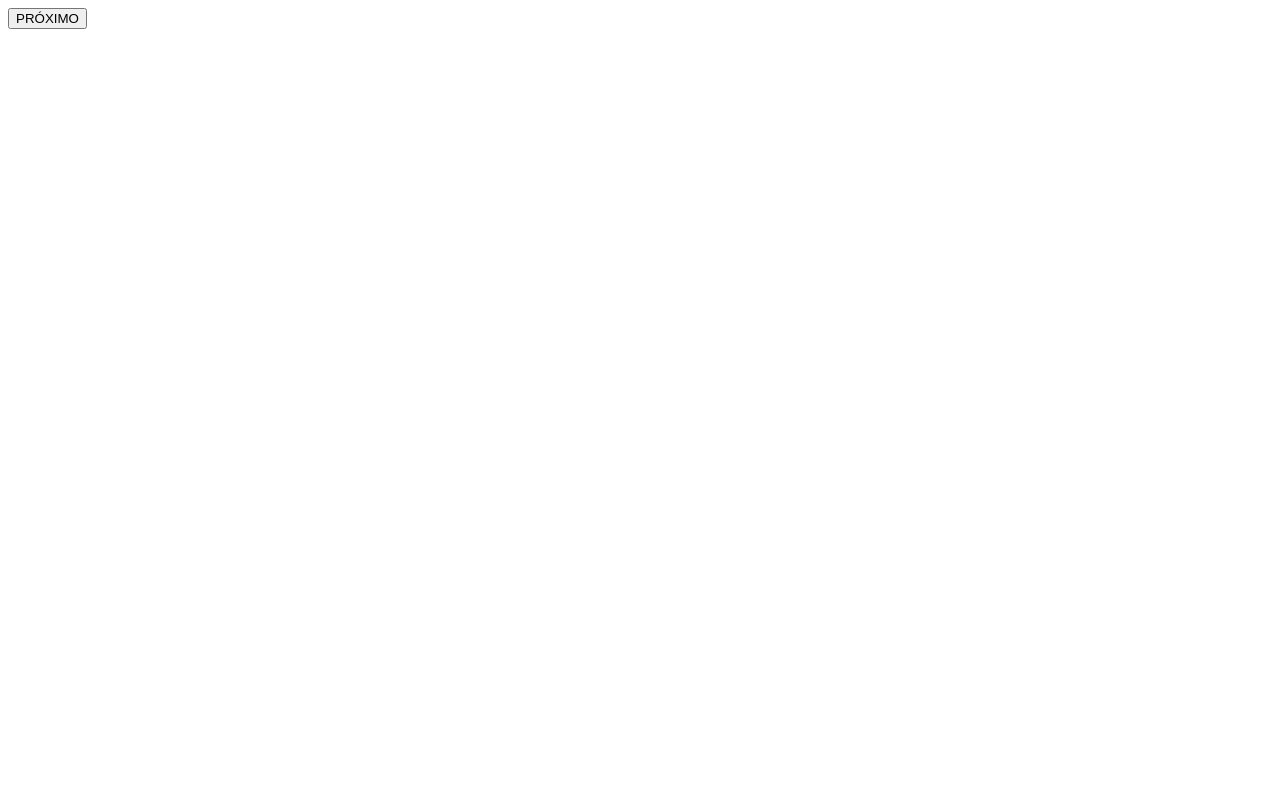
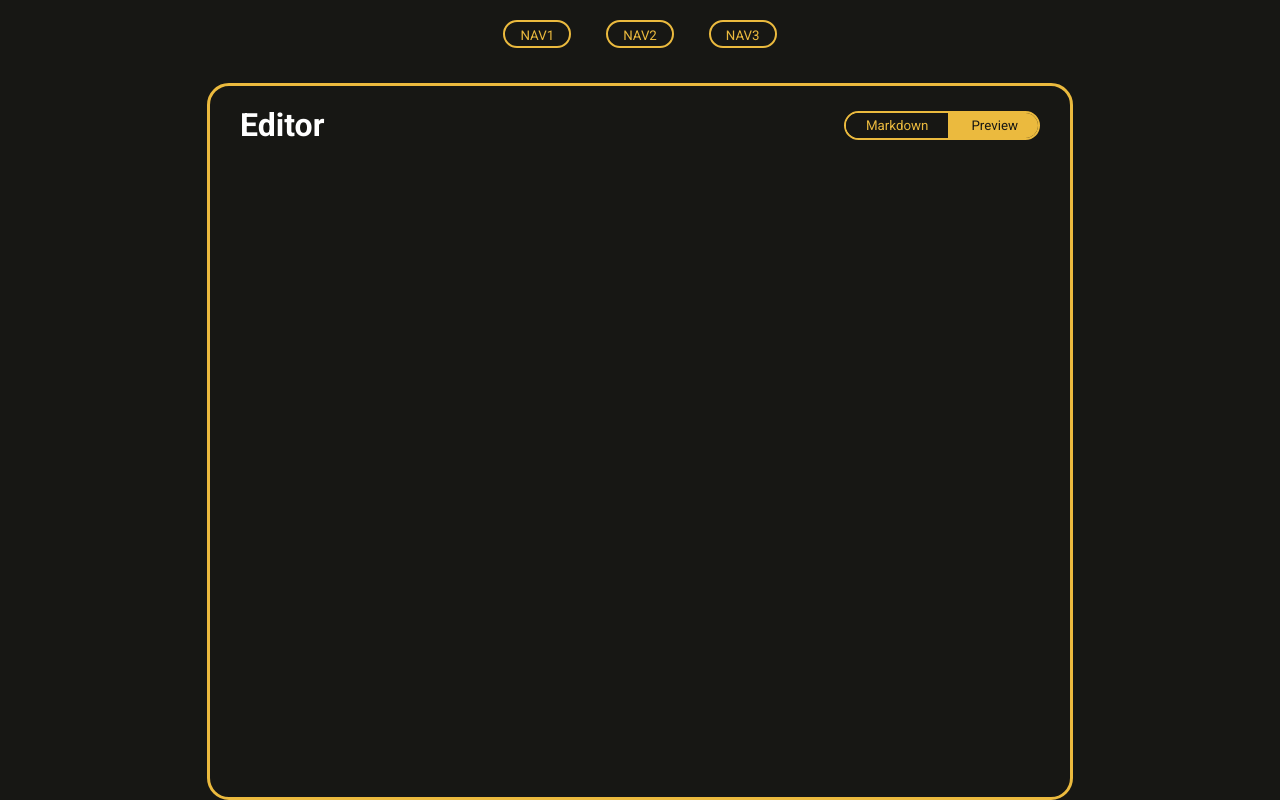
Before and after one commit to NicholasLeao/projeto-dois, a React (Create React App) app: page /new-project in a window 1280 px wide. Before the commit this address had no page. Built offline with nearby package versions, Linux system fonts and the light colour scheme.

Commit message:
initial logic

```diff
--- a/package.json
+++ b/package.json
@@ -9,6 +9,7 @@
     "axios": "^0.26.1",
     "react": "^18.0.0",
     "react-dom": "^18.0.0",
+    "react-markdown": "^8.0.3",
     "react-router-dom": "^6.3.0",
     "react-scripts": "5.0.1",
     "styled-components": "^5.3.5",
--- /dev/null
+++ b/public/index.css
@@ -0,0 +1,16 @@
+
+
+body {
+  margin: 0;
+  padding: 0;
+  width: 100%;
+  background-color: #171714;
+}
+
+* {
+  margin: 0;
+  padding: 0;
+
+  font-family: "Roboto", sans-serif;
+  color: white;
+}
--- a/public/index.html
+++ b/public/index.html
@@ -3,17 +3,28 @@
   <head>
     <meta charset="utf-8" />
 
+    <!-- FONT -->
+    <link rel="preconnect" href="https://fonts.googleapis.com" />
+    <link rel="preconnect" href="https://fonts.gstatic.com" crossorigin />
+    <link
+      href="https://fonts.googleapis.com/css2?family=Roboto:ital,wght@0,100;0,300;0,400;0,500;0,700;0,900;1,100;1,300;1,400;1,500;1,700;1,900&display=swap"
+      rel="stylesheet"
+    />
+    <!--  -->
     <meta name="viewport" content="width=device-width, initial-scale=1" />
     <meta name="theme-color" content="#000000" />
     <meta
       name="description"
       content="Web site created using create-react-app"
     />
-
+    <link rel="stylesheet" href="./index.css" />
     <title>Projeto Dois</title>
   </head>
+  <!--  -->
   <body>
     <noscript>You need to enable JavaScript to run this app.</noscript>
-    <div id="root"></div>
+    <div id="root">
+      <!-- APP HERE -->
+    </div>
   </body>
 </html>
--- a/src/App.js
+++ b/src/App.js
@@ -1,21 +1,32 @@
 import { Routes, Route } from "react-router-dom";
 import { Home, Project, NewProject } from "./Pages/index";
 import Navbar from "./Components/navbar";
+import styled from "styled-components";
 
 function App() {
   return (
-    <div className="App">
+    <AppContainer className="App">
+      <Navbar />
 
-        <Navbar />
-
-        <Routes>
-          <Route path="/" element={<Home />} />
-          <Route path="/GamePage" element={<Project />} />
-          <Route path="/NewProject" element={<NewProject />} />
-        </Routes>
-
-    </div>
+      <Routes>
+        <Route path="/" element={<Home />} />
+        <Route path="/project/:id" element={<Project />} />
+        <Route path="/edit-project/:id" element={null} />
+        <Route path="/new-project" element={<NewProject />} />
+      </Routes>
+    </AppContainer>
   );
 }
 
 export default App;
+
+const AppContainer = styled.div`
+  width: 100vw;
+  height: 100vh;
+  margin: 0;
+  padding: 0;
+
+  display: flex;
+  flex-direction: column;
+  align-items: center;
+`;
--- a/src/Components/navbar.jsx
+++ b/src/Components/navbar.jsx
@@ -1,9 +1,61 @@
+import styled from "styled-components";
+
 export function Navbar() {
   return (
-    <>
-      <button>PRÓXIMO</button>
-    </>
+    <SNav>
+      <SUl>
+        <SLi>
+          <SBtnDiv>
+            <SBtn>NAV1</SBtn>
+          </SBtnDiv>
+        </SLi>
+        <SLi>
+          <SBtnDiv>
+            <SBtn>NAV2</SBtn>
+          </SBtnDiv>
+        </SLi>
+        <SLi>
+          <SBtnDiv>
+            <SBtn>NAV3</SBtn>
+          </SBtnDiv>
+        </SLi>
+      </SUl>
+    </SNav>
   );
 }
+export default Navbar;
 
-export default Navbar;
+// ========== STYLED COMPONENTS ==============================
+
+const SNav = styled.nav`
+  font-family: "Roboto", sans-serif;
+
+  padding: 20px 0 35px 0;
+`;
+
+const SBtnDiv = styled.div`
+  width: fit-content;
+  padding: 3px 15px;
+  height: 18px;
+  border: 2px solid #ebba3e;
+  border-radius: 15px;
+  cursor: pointer;
+`;
+
+const SBtn = styled.button`
+  background: none;
+  border: none;
+  color: #ebba3e;
+  cursor: pointer;
+`;
+
+const SLi = styled.li`
+  list-style: none;
+  text-decoration: none;
+`;
+
+const SUl = styled.ul`
+  display: flex;
+  flex-direction: row;
+  gap: 35px;
+`;
--- a/src/Pages/Home/cards.jsx
+++ b/src/Pages/Home/cards.jsx
@@ -1,11 +1,26 @@
+import styled from "styled-components";
+
 export function Cards() {
   return (
-    <>
+    <SDiv>
       <div className="cards">
         <h1>CARDS</h1>
       </div>
-    </>
+    </SDiv>
   );
 }
 
 export default Cards;
+
+// ========== STYLED COMPONENTS ==============================
+const SDiv = styled.div`
+  width: 800px;
+  height: auto;
+  border: 3px solid #ebba3e;
+  border-radius: 22px;
+  overflow: hidden;
+
+  display: flex;
+  flex-direction: column;
+  align-items: center;
+`;
--- /dev/null
+++ b/src/Pages/Home/carrossel-card.jsx
@@ -0,0 +1,54 @@
+import Jokenpo from "../../Assets/Images/3.png";
+import styled from "styled-components";
+
+function CarrosselCard() {
+  return (
+    <SCardDiv>
+      <SCardImgDiv>
+        <SImg src={Jokenpo} alt="Will's Game" />
+        <STextDiv>
+          <SH2>Titulo do card</SH2>
+          <p>
+            Descricao do card, algumas coisas que poderiam estar escritas aqui
+            para ocupar espaco.
+          </p>
+        </STextDiv>
+      </SCardImgDiv>
+    </SCardDiv>
+  );
+}
+
+export default CarrosselCard;
+
+// ========== STYLED COMPONENTS ==============================
+const SCardDiv = styled.div`
+  width: 530px;
+  height: 280px;
+  border: 3px solid #ebba3e;
+  border-radius: 22px;
+  overflow: hidden;
+
+  display: flex;
+  flex-direction: column;
+  align-items: center;
+`;
+
+const SCardImgDiv = styled.div`
+  width: 100%;
+  height: 60%;
+  border-bottom: 1px solid rgba(220, 220, 220, 0.4);
+  margin-bottom: 10px;
+`;
+
+const SImg = styled.img`
+  width: 100%;
+  height: 100%;
+`;
+
+const SH2 = styled.h2`
+  margin-bottom: 5px;
+`;
+
+const STextDiv = styled.div`
+  padding: 10px 20px;
+`;
--- a/src/Pages/Home/carrossel.jsx
+++ b/src/Pages/Home/carrossel.jsx
@@ -1,11 +1,11 @@
-import Jokenpo from "../../Assets/Images/3.png";
+
+import styled from "styled-components";
+import CarrosselCard from "./carrossel-card";
 
 export function Carrossel() {
-  return (
-    <>
-      <img src={Jokenpo} alt="Will's Game" style={{ width: "300px" }} />
-    </>
-  );
+  return <CarrosselCard />;
 }
 
 export default Carrossel;
+
+// ========== STYLED COMPONENTS ==============================
--- a/src/Pages/Home/home.jsx
+++ b/src/Pages/Home/home.jsx
@@ -1,18 +1,28 @@
 import Carrossel from "./carrossel";
 import Cards from "./cards";
+import styled from "styled-components";
 
 export function Home() {
   return (
     <>
-      <div>
+      <SCarrosselDiv>
         <Carrossel />
-      </div>
+      </SCarrosselDiv>
 
-      <div>
-        <Cards />
-      </div>
+      <Cards />
     </>
   );
 }
 
 export default Home;
+
+// ========== STYLED COMPONENTS ==============================
+const SCarrosselDiv = styled.div`
+  width: 100%;
+  border: 2px solid red;
+  padding: 65px 0;
+  display: flex;
+  flex-direction: column;
+  align-items: center;
+  justify-content: center;
+`;
--- a/src/Pages/NewProject/new-project.jsx
+++ b/src/Pages/NewProject/new-project.jsx
@@ -1,5 +1,98 @@
+import styled from "styled-components";
+import ReactMarkdown from "react-markdown";
+import { useState } from "react";
+import styles from "../../Styles/markdown.module.css";
+
 export function NewProject() {
-  return <></>;
+  // STATES
+  const [isPreview, SetIsPreview] = useState(false);
+  const [editorState, setEditorState] = useState("");
+
+  // EVENT HANDLERS
+  const handlePreviewClick = () => SetIsPreview((s) => !s);
+  const handleTextareaChange = (e) => setEditorState(e.target.value);
+
+  // STYLES
+  const markdownBg = `${isPreview ? "#ebba3e" : "#171714"}`;
+  const previewBg = `${!isPreview ? "#ebba3e" : "#171714"}`;
+  const markdownColor = `${!isPreview ? "#ebba3e" : "#171714"}`;
+  const previewColor = `${isPreview ? "#ebba3e" : "#171714"}`;
+
+  // ===== JSX ========================================
+  return (
+    <S_Div>
+      <S_Hud>
+        <h1>Editor</h1>
+        <S_btnSpan>
+          <S_btn
+            onClick={handlePreviewClick}
+            style={{
+              color: markdownColor,
+              backgroundColor: markdownBg,
+              borderRight: "3px solid #ebba3e",
+            }}
+          >
+            Markdown
+          </S_btn>
+          <S_btn
+            onClick={handlePreviewClick}
+            style={{ color: previewColor, backgroundColor: previewBg }}
+          >
+            Preview
+          </S_btn>
+        </S_btnSpan>
+      </S_Hud>
+      {isPreview ? (
+        <S_textarea value={editorState} onChange={handleTextareaChange} />
+      ) : (
+        <ReactMarkdown className={styles.markdown}>{editorState}</ReactMarkdown>
+      )}
+    </S_Div>
+  );
 }
 
 export default NewProject;
+
+const S_Div = styled.div`
+  padding: 20px 30px;
+  width: 800px;
+  height: auto;
+  border: 3px solid #ebba3e;
+  border-radius: 22px;
+  overflow: hidden;
+
+  display: flex;
+  flex-direction: column;
+  align-items: center;
+`;
+
+const S_Hud = styled.div`
+  width: 100%;
+  display: flex;
+  flex-direction: row;
+  align-items: center;
+  justify-content: space-between;
+  margin-bottom: 20px;
+`;
+
+const S_btnSpan = styled.span`
+  background-color: #171714;
+  border: 2px solid #ebba3e;
+  border-radius: 15px;
+  overflow: hidden;
+`;
+const S_btn = styled.button`
+  padding: 5px 20px;
+  color: #ebba3e;
+  border: none;
+  background-color: rgba(1, 1, 1, 0);
+`;
+
+const S_textarea = styled.textarea`
+  resize: none;
+  border: 1px solid rgba(255, 255, 255, 0.1);
+  background-color: #171714;
+  width: 98%;
+  height: 600px;
+  padding: 10px;
+`;
--- /dev/null
+++ b/src/Styles/markdown.module.css
@@ -0,0 +1,15 @@
+.markdown {
+  color: blue;
+  background-color: #171714;
+  width: 98%;
+  height: 600px;
+  padding: 10px;
+}
+.markdown p {
+  color: white;
+  text-align: left;
+}
+
+.markdown h1 {
+  color: yellow;
+}
```
Also changed, not shown: 1 other file (tests, documents, lock files or other folders).
